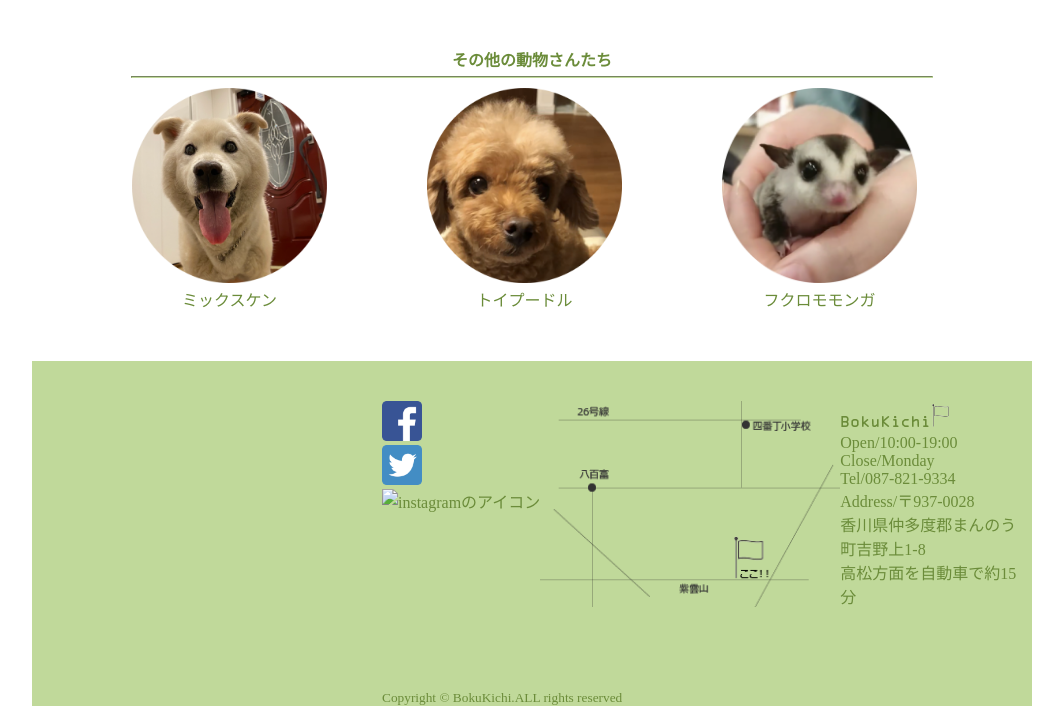
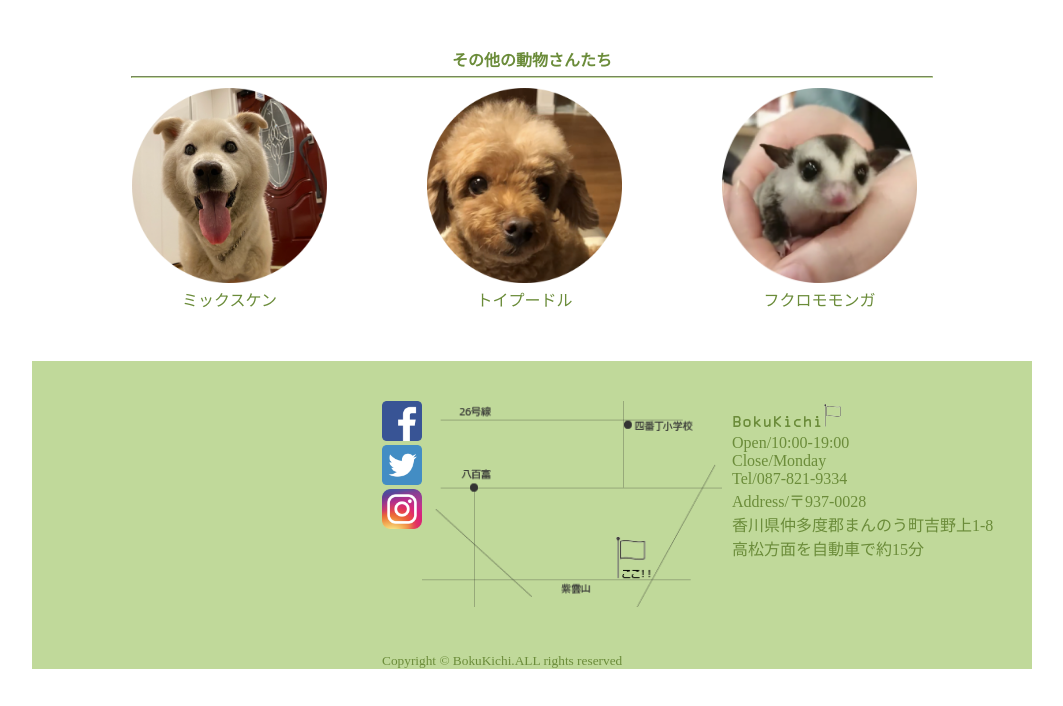
Before and after one commit to portfolio-bokukichi/msmokw, a plain HTML site: page familly.html in a window 1280 px wide. Shown: the part 970-1676 px from the top of the page, without its empty margins (108-1171 px from the left). After the commit the page ends 1639 px from the top, so only its background shows below. Drawn offline with Linux system fonts and the light colour scheme; files whose address does not match are found by name.

Commit message:
Update familly.html

```diff
--- a/familly.html
+++ b/familly.html
@@ -50,7 +50,7 @@
 			<ul>
 				<li><img src="https://github.com/portfolio-bokukichi/msmokw/blob/main/facebook.png?raw=true" alt="Facebookのアイコン"></li>
 				<li><img src="https://github.com/portfolio-bokukichi/msmokw/blob/main/twitter.png?raw=true" alt="Twitterのアイコン"></li>
-				<li><img src="img/instagram.png" alt="instagramのアイコン"></li>
+				<li><img src="https://github.com/portfolio-bokukichi/msmokw/blob/main/instagram.png?raw=true" alt="instagramのアイコン"></li>
 			</ul>
 			<figure><img src="img/map.png" alt="案内地図"></figure>
 			<div> <img src="https://github.com/portfolio-bokukichi/msmokw/blob/main/rogo.png?raw=true" alt="ロゴの画像">
```
